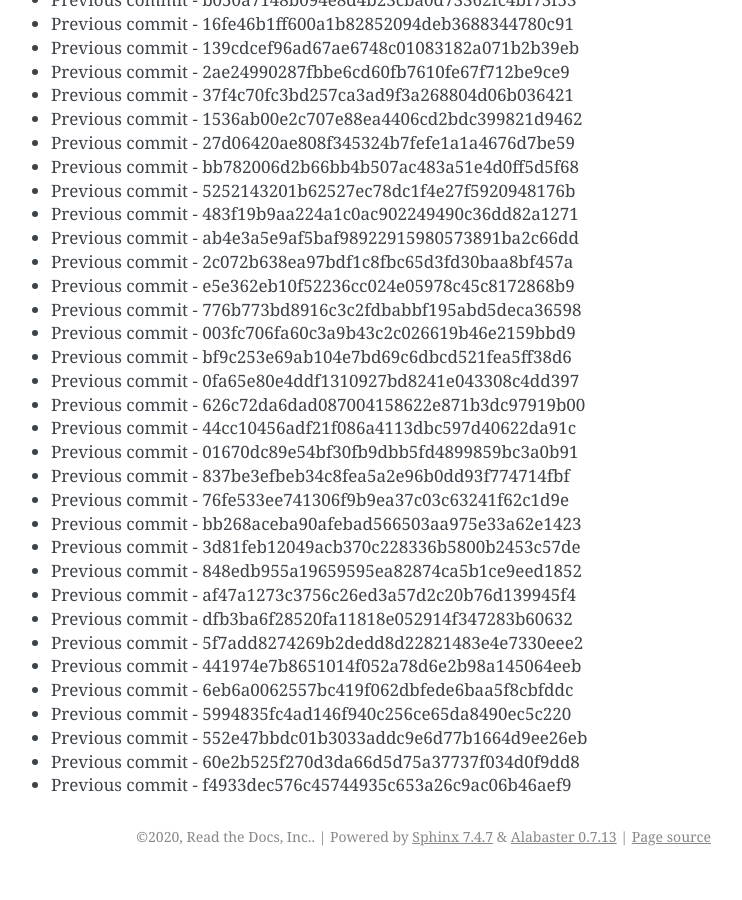
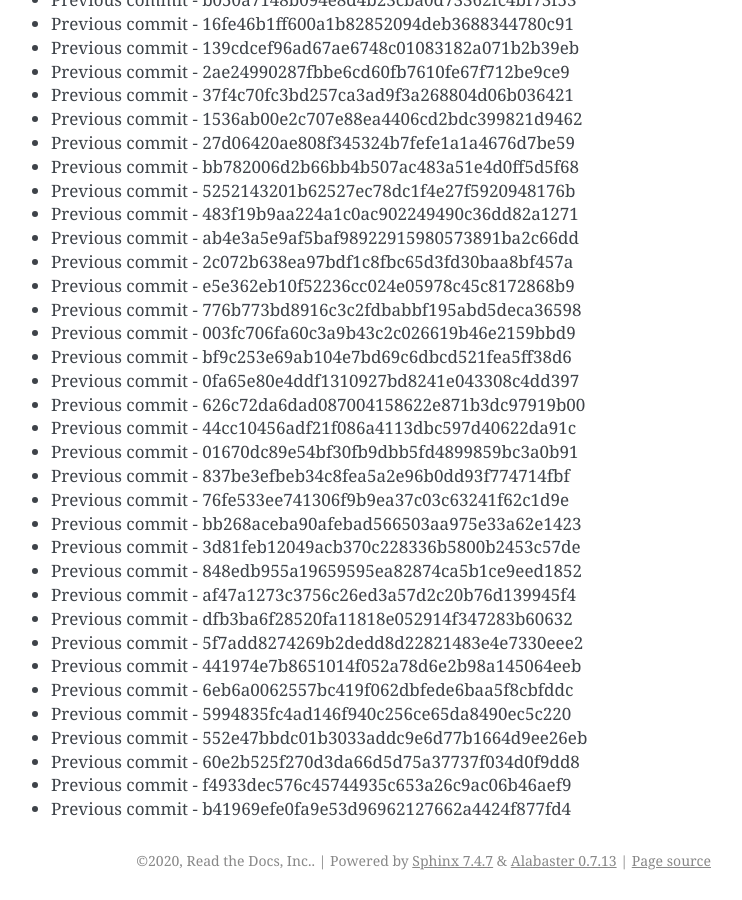
Before and after one commit to readthedocs/rtd-git-stresstest, a Sphinx documentation site: the page built from docs/updates.rst, in a window 1280 px wide and 900 px high, scrolled down 95010 px. Shown: the whole window, without its empty margins (399-1141 px from the left). Built offline with Sphinx 7.4.7, drawn with Linux system fonts in a browser that asks for light colours; before the commit the page ends 95886 px from its top, so only the background shows below that.

Commit message:
Generating commit from previous: b41969efe0fa9e53d96962127662a4424f877fd4

```diff
--- a/docs/updates.rst
+++ b/docs/updates.rst
@@ -4024,3 +4024,4 @@ It can be tested for any performance characteristics.
 * Previous commit - 552e47bbdc01b3033addc9e6d77b1664d9ee26eb
 * Previous commit - 60e2b525f270d3da66d5d75a37737f034d0f9dd8
 * Previous commit - f4933dec576c45744935c653a26c9ac06b46aef9
+* Previous commit - b41969efe0fa9e53d96962127662a4424f877fd4
```
